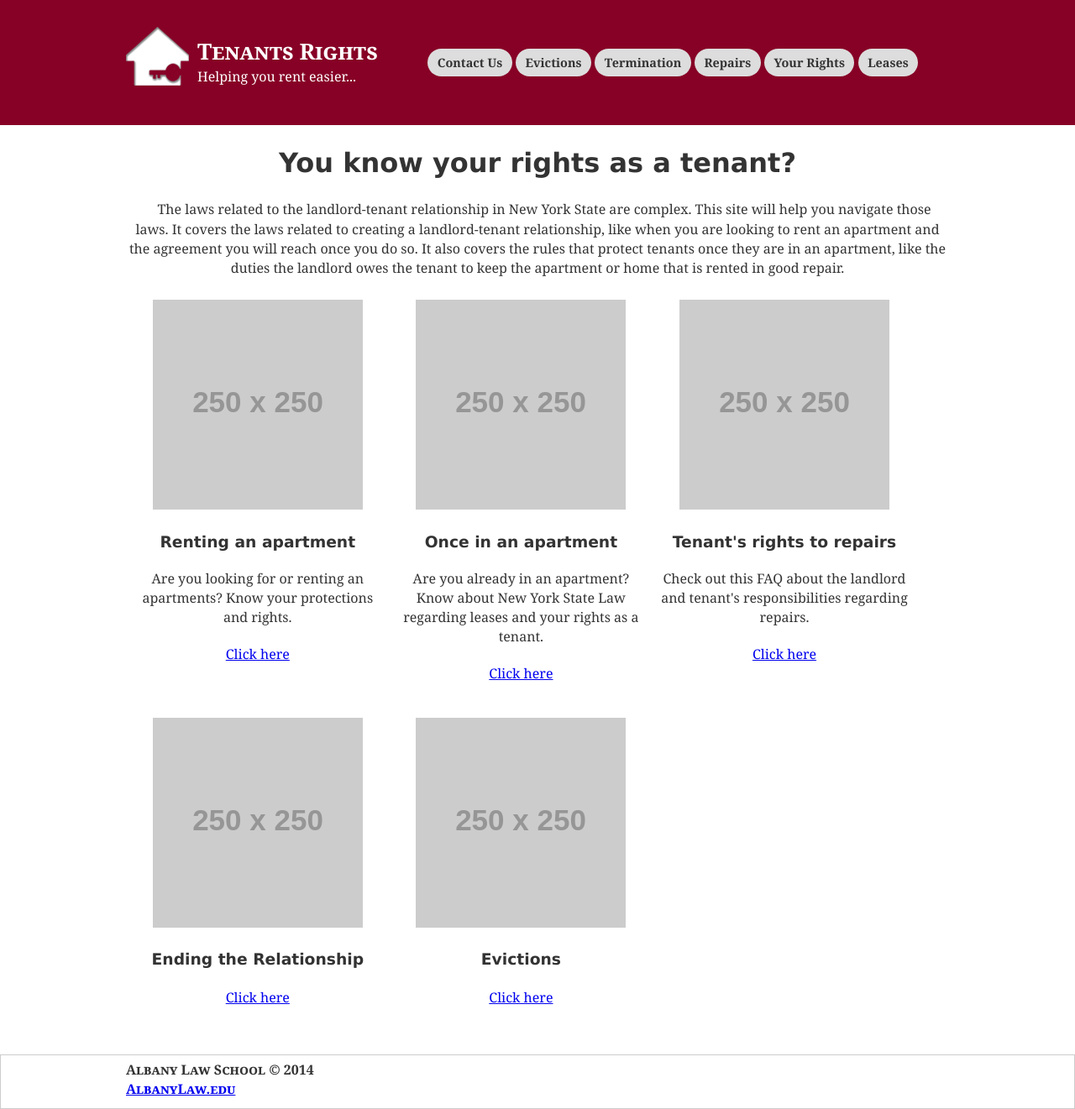
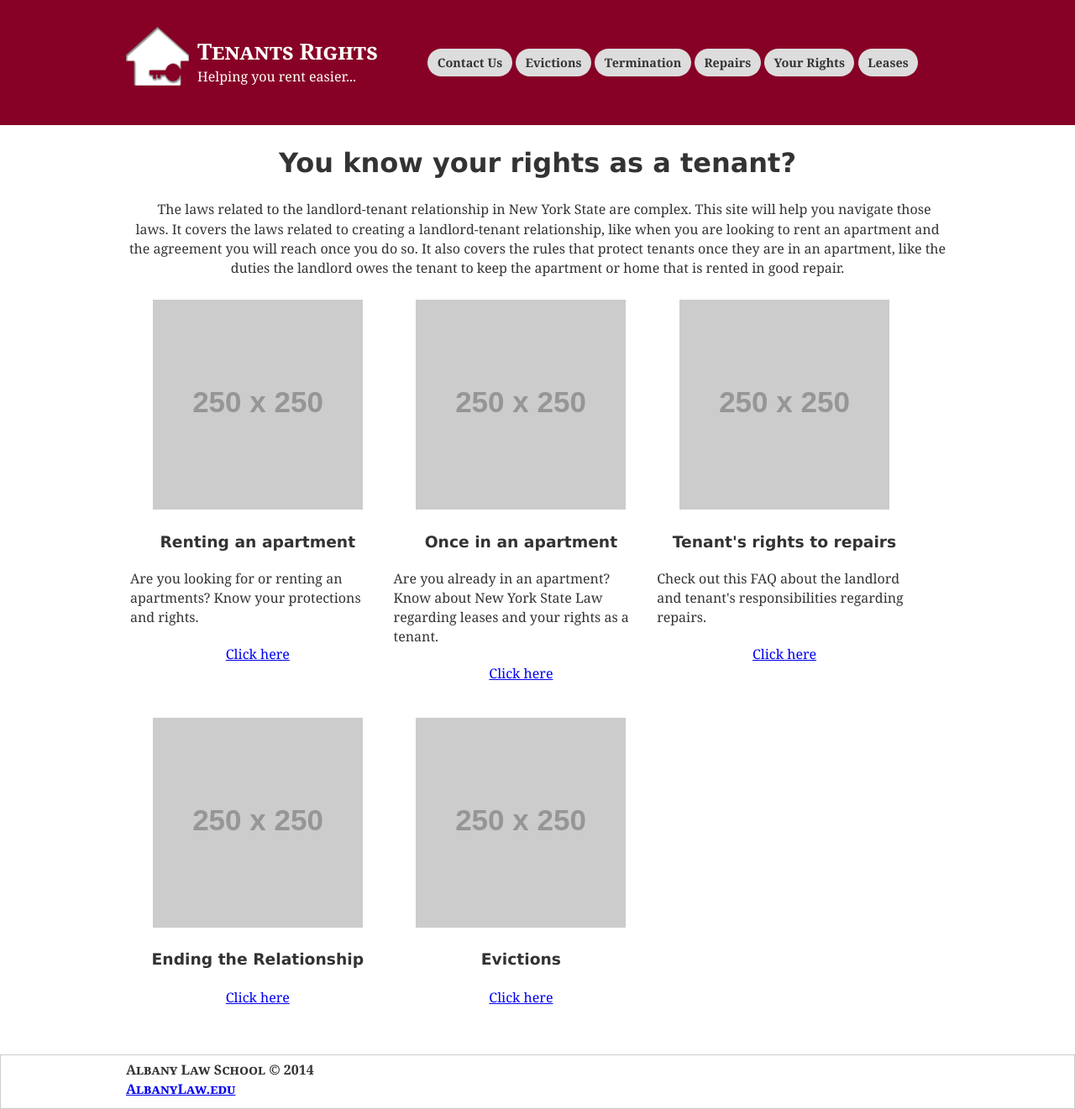
Before and after one commit to iinf362/team5, a Jekyll site: the page built from index.html, in a window 1280 px wide. Shown: the whole page at 84% size. Built offline with Jekyll 4.4.1, drawn with Linux system fonts in a browser that asks for light colours.

Commit message:
Update style.css

```diff
--- a/css/style.css
+++ b/css/style.css
@@ -294,8 +294,11 @@
 	padding: 5px;
 }
 
+.section-text{
+	text-align: center;
+}
+
 .section-title, p.section-description{
-	text-align: center;
 	text-indent: 0;
 }
 
@@ -315,6 +318,10 @@
 	.section-img{
 		float: left;
 		max-width: 180px;
+	}
+
+	.section-text{
+		text-align: left;
 	}
 }
 
```
